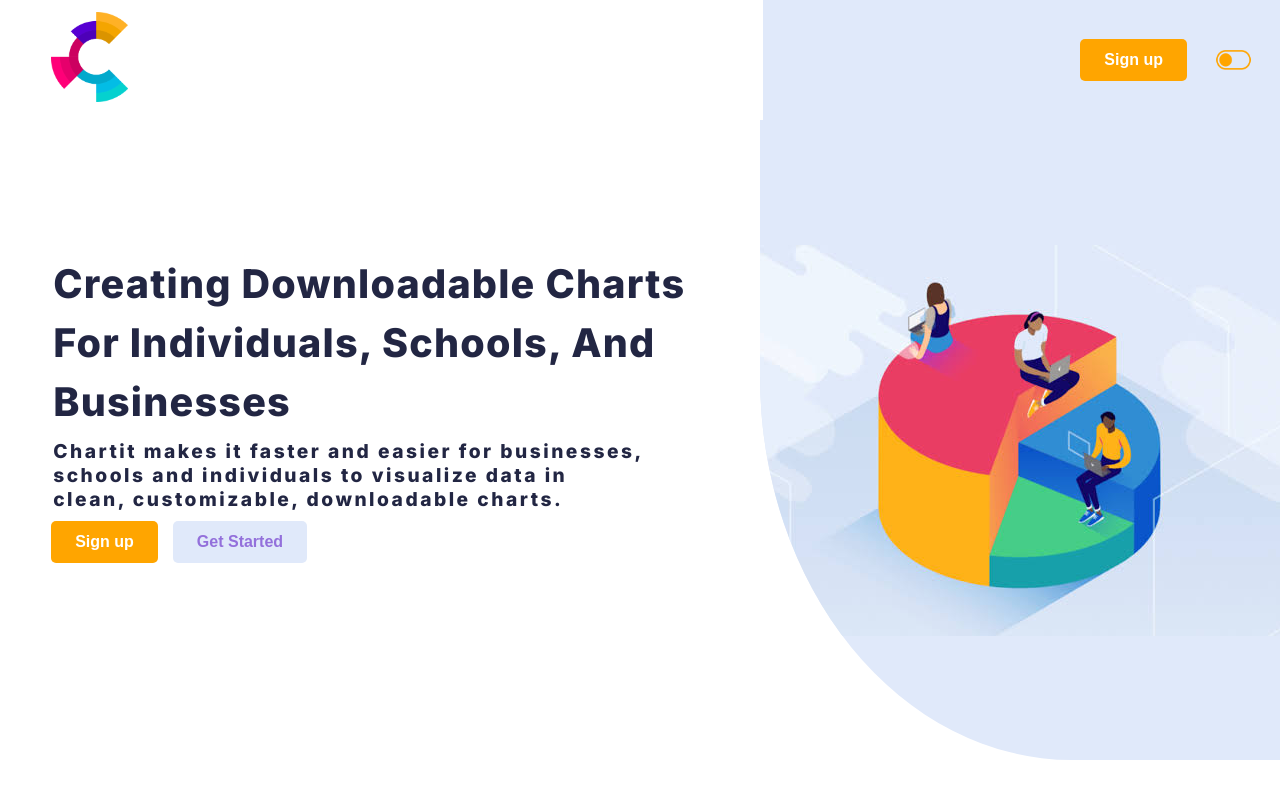
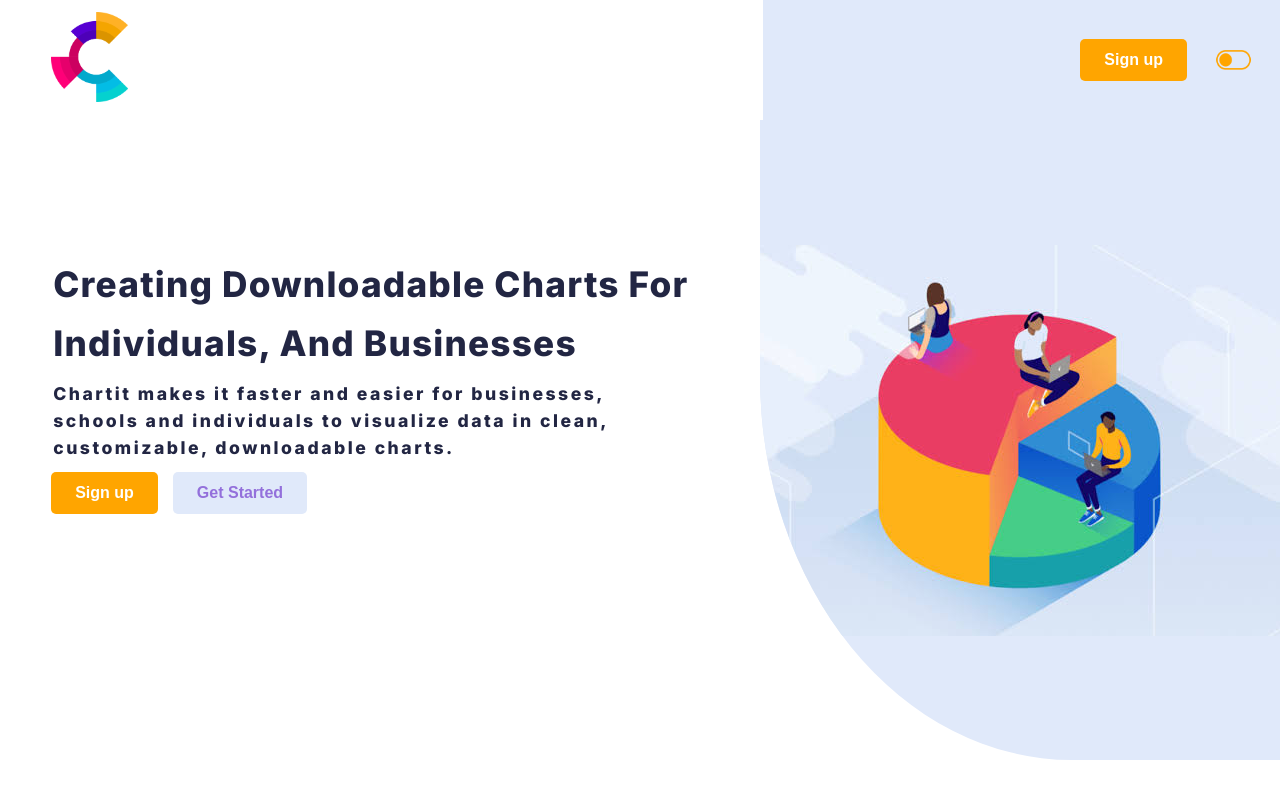
Before and after one commit to MiracleUFO/Chartit, a React (Create React App) app: page / in a window 1280 px wide. Shown: the top 800 px of the page. Built offline with nearby package versions, Linux system fonts and the light colour scheme.

Commit message:
Style tweak

```diff
--- a/src/components/hero.js
+++ b/src/components/hero.js
@@ -18,7 +18,7 @@ export const Hero = (props) => {
       <section id='hero'>
 
         <section id='hero-text'>
-          <h1><span>Creating</span> downloadable charts for individuals, schools, and businesses</h1>
+          <h1><span>Creating</span> downloadable charts for individuals, and businesses</h1>
           <p>
             Chartit makes it faster and easier <span>for businesses, schools and individuals</span> to visualize data
             in clean, customizable, downloadable charts.
--- a/src/styles/globalStyles.js
+++ b/src/styles/globalStyles.js
@@ -37,7 +37,7 @@ export const GlobalStyles = createGlobalStyle`
 		display: none;
 	}
 	.icon-mobile, .icon {
-		width: 75%;
+		width: 90%;
 	}
 	.icon {
 		display: none;
@@ -107,6 +107,7 @@ export const GlobalStyles = createGlobalStyle`
 		nav {
 			border-bottom: none;
 			padding: 0 0 0 4vw;
+			margin: ${({theme}) => theme.navMargin};
 		}
 		nav > section {
 			width: 40.4vw;
@@ -284,8 +285,8 @@ export const GlobalStyles = createGlobalStyle`
 		color: ${({theme}) => theme.mobileHeroTextColor};
 	}
 	#hero > section > h1 {
-		font-size: 2.8rem;
-		font-weight: 800;
+		font-size: 2.4rem;
+		font-weight: 700;
 		line-height: 3.7rem;
 		letter-spacing: 1.2px;
 		padding-top: 4.7vh;
@@ -300,7 +301,7 @@ export const GlobalStyles = createGlobalStyle`
 		font-size: 1.15rem;;
 		line-height: 1.5rem;
 		letter-spacing: 1.2px;
-		width: 82vw;
+		width: 81vw;
 	}
 	#hero-text {
 		height: 85vh;
@@ -349,7 +350,8 @@ export const GlobalStyles = createGlobalStyle`
 	@media screen and (min-width: 800px) {
 		#hero {
 			height: 90vh;
-			margin: 0 0 0 2vw;
+			margin: ${({theme}) => theme.heroMargin};
+			width: ${({theme}) => theme.heroWidth};
 			flex-direction: row;
 			justify-content: center;
 		}
@@ -366,7 +368,9 @@ export const GlobalStyles = createGlobalStyle`
 			height: fit-content;
 		}
 		#hero > section > h1 {
-			font-size: 2.47rem;
+			font-size: 2.2rem;
+			font-weight: 800;
+			margin-bottom: 7px;
 		}
 		#hero > section > h1, #hero > section:first-of-type p {
 			color: ${({theme}) => theme.heroTextColor};
@@ -376,9 +380,9 @@ export const GlobalStyles = createGlobalStyle`
 			display: inline;
 		}
 		#hero > section:first-of-type p {
-			font-size: 1.2rem;
-			line-height: 1.5rem;
-			font-weight: 900;
+			font-size: 1.1rem;
+			line-height: 1.7rem;
+			font-weight: 700;
 			width: 37rem;
 			margin-top: 7px;
 			letter-spacing: 2.5px
--- a/src/styles/themes.js
+++ b/src/styles/themes.js
@@ -20,7 +20,10 @@ export const lightTheme = {
 	charterElementBgHover: `#6C49B4`,
 	footerBg: `slategrey`,
 	submitBtn: `#FFB347`,
-	submitBtnActive: `orange`
+	submitBtnActive: `orange`,
+	heroWidth: `revert`,
+	heroMargin: `0 0 0 2vw`,
+	navMargin: `revert`,
 }
 
 export const darkTheme = {
@@ -42,5 +45,8 @@ export const darkTheme = {
 	charterElementBgHover: `blueviolet`,
 	footerBg: `black`,
 	submitBtn: `#FF7961`,
-	submitBtnActive: `tomato`
+	submitBtnActive: `tomato`,
+	heroWidth: `90vw`,
+	heroMargin: `0 auto`,
+	navMargin: `0 2vw`,
 }
```
